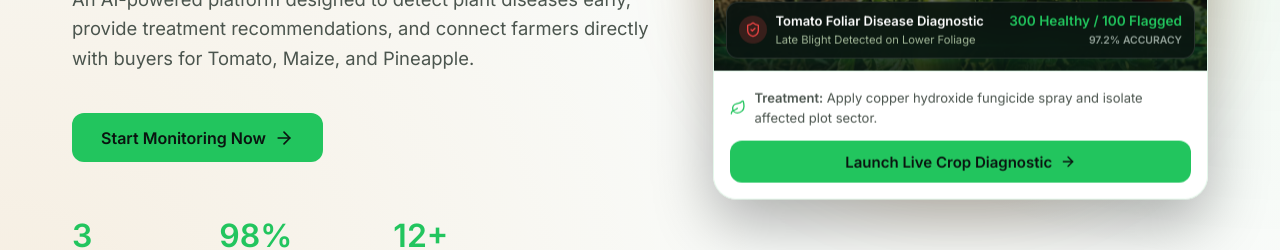
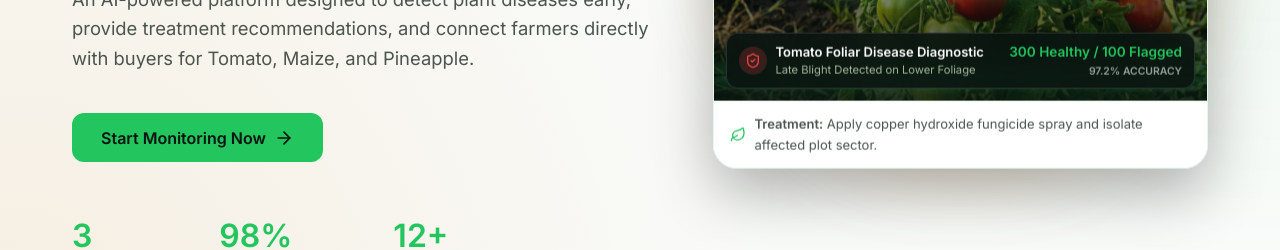
Before and after one commit to Afrokells/AGROWATCH, a React (Vite) app in the folder frontend/: page / in a window 1280 px wide. Shown: the part 497-747 px from the top of the page. Built offline with nearby package versions, Linux system fonts and the light colour scheme; no server answers; what @capacitor/core would draw is missing.

Commit message:
style(landing): remove extra button from hero visual card

```diff
--- a/frontend/src/pages/Landing/LandingPage.jsx
+++ b/frontend/src/pages/Landing/LandingPage.jsx
@@ -349,22 +349,16 @@ export default function LandingPage() {
                 </div>
               </div>
 
-              {/* Bottom Quick Action Card Footer */}
+              {/* Bottom Card Footer */}
               <div style={{
-                padding: 'var(--sp-4)',
+                padding: 'var(--sp-3) var(--sp-4)',
                 background: 'var(--bg-surface)',
                 borderTop: '1px solid var(--border)',
-                display: 'flex', flexDirection: 'column', gap: 'var(--sp-3)'
+                display: 'flex', alignItems: 'center', gap: 8,
+                fontSize: '0.8125rem', color: 'var(--text-secondary)'
               }}>
-                <div style={{ display: 'flex', alignItems: 'center', gap: 8, fontSize: '0.8125rem', color: 'var(--text-secondary)' }}>
-                  <Leaf size={16} color="var(--accent)" style={{ flexShrink: 0 }} />
-                  <span><strong>Treatment:</strong> {currentShowcase.advisory}</span>
-                </div>
-                <Link to="/register" style={{ textDecoration: 'none', width: '100%' }}>
-                  <Button variant="outline" style={{ width: '100%', justifyContent: 'center' }} iconRight={<ArrowRight size={16} />}>
-                    Launch Live Crop Diagnostic
-                  </Button>
-                </Link>
+                <Leaf size={16} color="var(--accent)" style={{ flexShrink: 0 }} />
+                <span><strong>Treatment:</strong> {currentShowcase.advisory}</span>
               </div>
             </div>
           </div>
```
